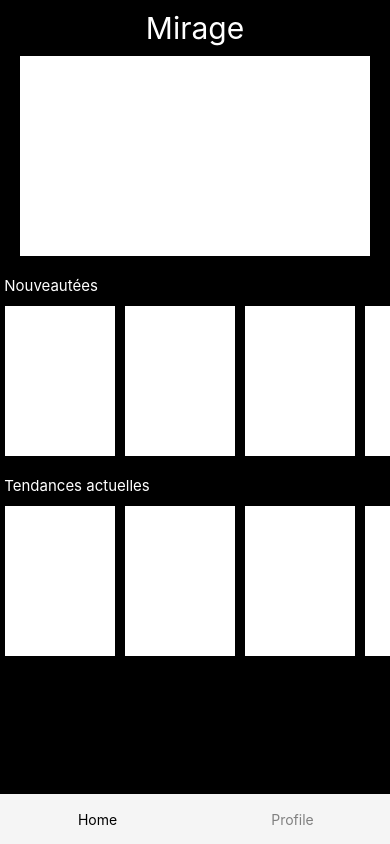
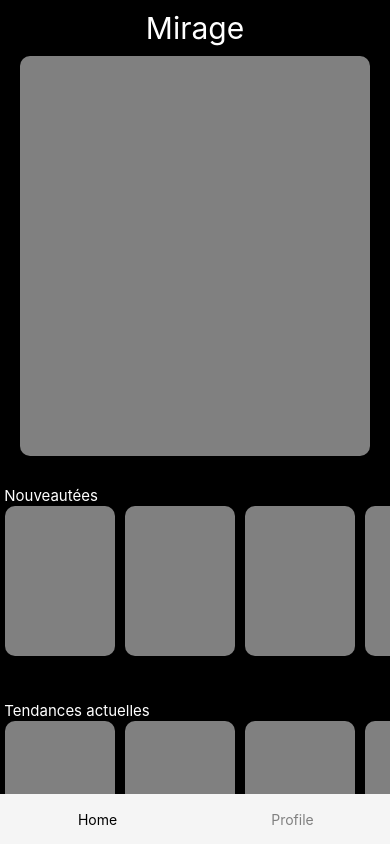
Before and after one commit to Erzangel/ehps-ar-movies-catalog, a React Native app: screen /Home in a window 390 px wide. Built offline with nearby package versions, Linux system fonts and the light colour scheme.

Commit message:
début de style

```diff
--- a/src/pages/Home.js
+++ b/src/pages/Home.js
@@ -96,7 +96,7 @@ const styles = StyleSheet.create({
   },
   welcomeContainer: {
     textAlign: 'center',
-    alignSelf: 'center',
+    alignSelf: 'center'
 
   },
   welcome: {
@@ -115,20 +115,29 @@ const styles = StyleSheet.create({
   bigSquare: {
     alignSelf:'center',
     width: 350,
-    height: 200,
-    marginBottom: 20,
-    backgroundColor: 'white',
+    height: 400,
+    marginBottom: 30,
+    backgroundColor: 'grey',
+    borderRadius:10,
+    //Shadowbox
+    elevation: 20,
+    shadowColor: 'white',
   },
   new: {
     fontSize: 15,
-    height : 30,
+    height : 20,
     color: 'white'
   },
   square: {
     width: 110,
     height: 150,
     marginLeft: 5,
-    backgroundColor: 'white',
+    backgroundColor: 'grey',
+    borderRadius:10,
+    marginBottom:15,
+    //Shadowbox
+    elevation: 8,
+    shadowColor: 'white',
   },
   separator: {
     width: 5,
@@ -138,6 +147,6 @@ const styles = StyleSheet.create({
     paddingBottom: 50, //taille de la barre de navigation
   },
   list: {
-    marginBottom: 20,
+    marginBottom: 30,
   }
 });
```
Also changed, not shown: src/pages/testFondApp.jpg (added).
